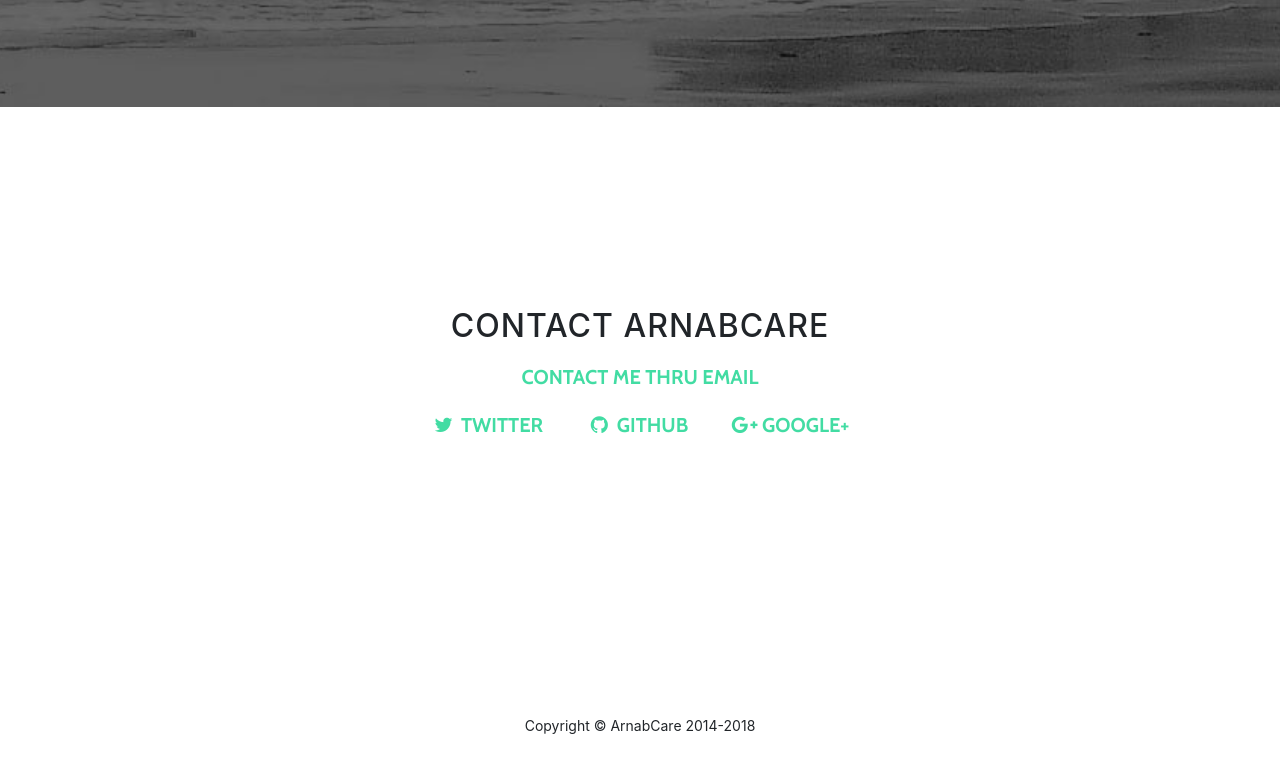
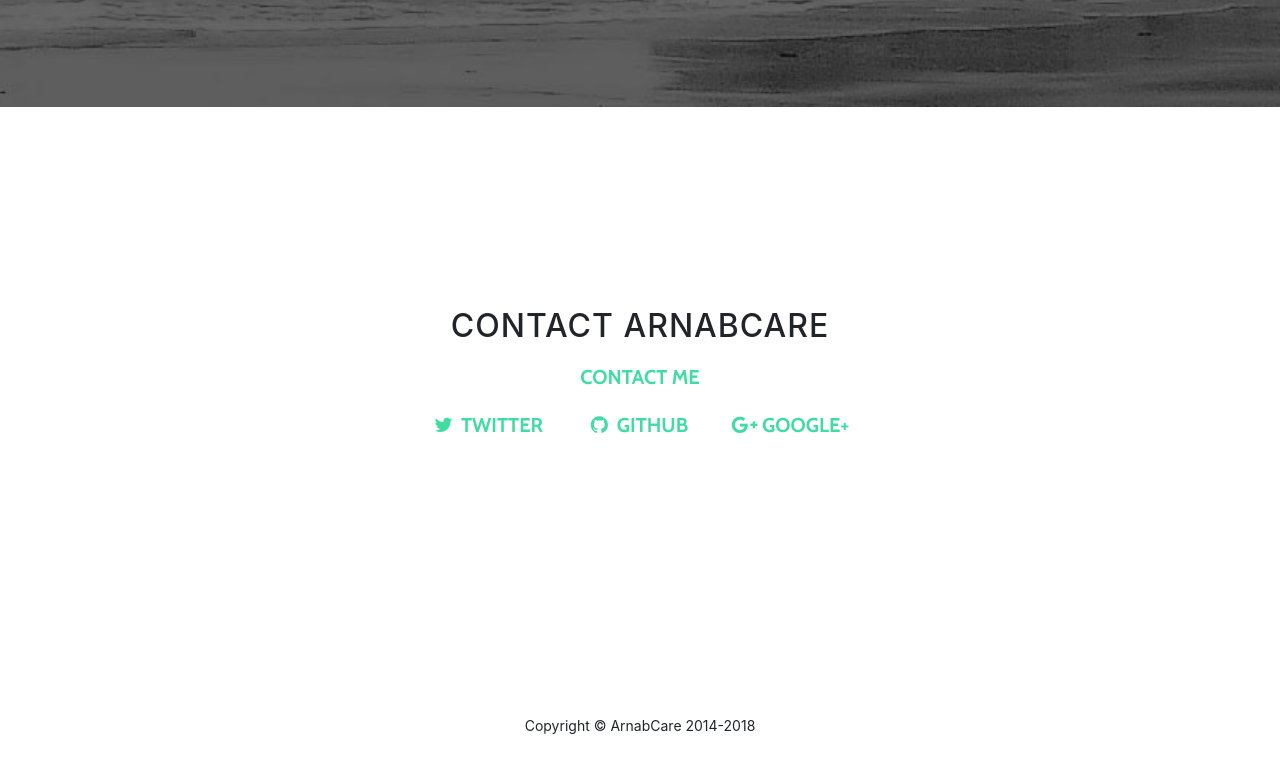
Before and after one commit to ArnabCare/arnabcare.github.io, a website with bundled scripts: page index.html in a window 1280 px wide. Shown: the part 2053-2825 px from the top of the page. Built offline with nearby package versions, Linux system fonts and the light colour scheme.

Commit message:
update index.html

```diff
--- a/index.html
+++ b/index.html
@@ -99,7 +99,7 @@
         <div class="row">
           <div class="col-lg-8 mx-auto">
             <h2>Contact ArnabCare</h2>
-            <a href="mailto:arnabcare21@gmail.com" class="btn btn-default btn-lg" subject="Contact">Contact Me thru Email</a>
+            <a href="mailto:arnabcare21@gmail.com" class="btn btn-default btn-lg" subject="Contact">Contact Me</a>
 
             <ul class="list-inline banner-social-buttons">
               <li class="list-inline-item">
```
